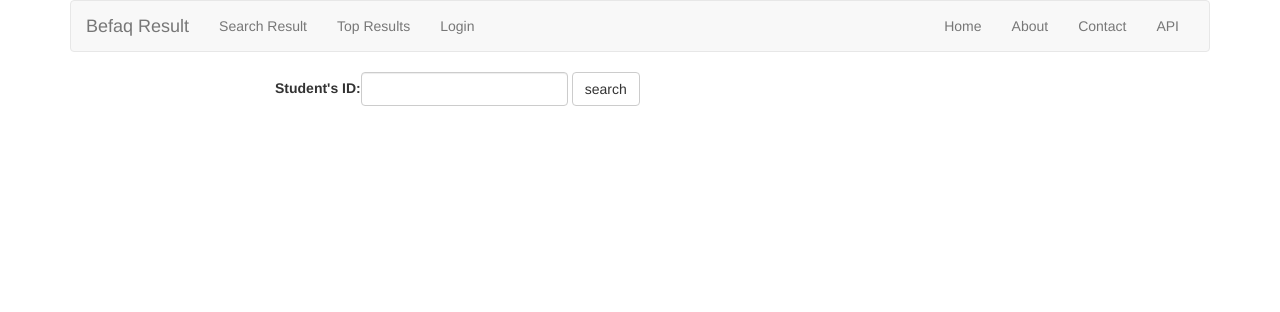
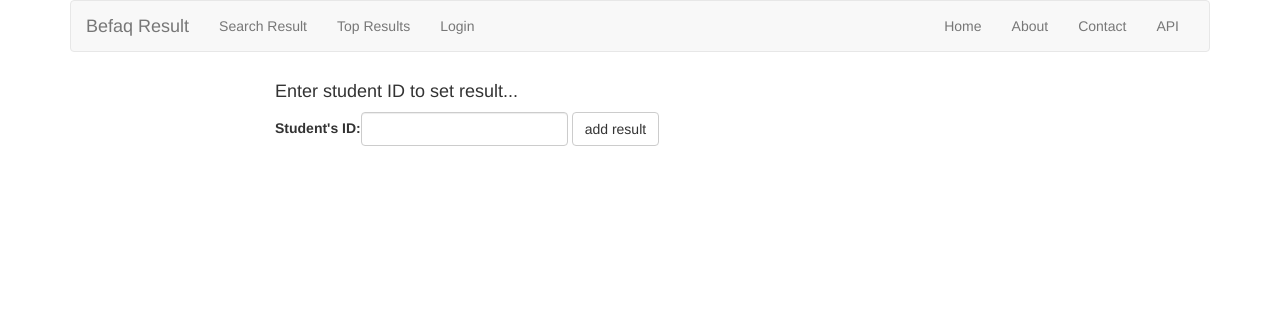
Before and after one commit to rabiulislam993/befaq, a Django app: page /result/add/ in a window 1280 px wide. Shown: the top 312 px of the page. Run offline with Django 3.2, Linux system fonts and the light colour scheme; some libraries are stand-ins or nearby versions.

Commit message:
added result adding functionality and dynamic add_result_form

```diff
--- a/result/forms.py
+++ b/result/forms.py
@@ -1,5 +1,5 @@
 from django import forms
-from django.core.validators import MinValueValidator
+from django.core.validators import MinValueValidator, MaxValueValidator
 
 
 class SearchResultForm(forms.Form):
@@ -7,6 +7,27 @@ class SearchResultForm(forms.Form):
                             required=True,
                             validators=[MinValueValidator(1)],
                             widget=forms.TextInput(attrs={'class': 'form-control'}))
+
+
+class AddResultForm(forms.Form):
+    def __init__(self, *args, **kwargs):
+        subject_list = kwargs.pop('subject_list')
+        super(AddResultForm, self).__init__(*args, **kwargs)
+
+        for i, subject in enumerate(subject_list, 1):
+            self.fields['subject_{}'.format(i)] = forms.IntegerField(label=subject,
+                                                                     required=True,
+                                                                     validators=[MinValueValidator(0),
+                                                                                 MaxValueValidator(100)],
+                                                                     widget=forms.TextInput(
+                                                                         attrs={'class': 'form-control'}))
+
+    def get_results(self):
+        results = {}
+        for name, value in self.cleaned_data.items():
+            if name.startswith('subject_'):
+                results[name] = value
+        return results
 
 
 class ResultFilterForm(forms.Form):
--- a/result/templates/result/select_student_to_add_result.html
+++ b/result/templates/result/select_student_to_add_result.html
@@ -2,16 +2,17 @@
 
 {% block content %}
     <div class="col-md-8 col-md-offset-2">
+    <h4>Enter student ID to set result...</h4>
         <div class="form-group">
             <form action="" method="post" class="form-inline">{% csrf_token %}
                 {{ form.as_table }}
-                <input type="submit" value="search" class="btn btn-default"/>
+                <input type="submit" value="add result" class="btn btn-default"/>
             </form>
         </div>
         {% if result_exists %}
             <div>
-                <p class="bg-warning">Result of Student ID: {{ student_id }} already exists.<br/></p>
-                <a href="{% url 'result:result_detail' id=student_id %}">View Result</a>
+                <p class="bg-warning">Result of Student ID: {{ student_id }} already exists.
+                <a href="{% url 'result:result_detail' id=student_id %}">View Result</a></p>
             </div>
         {% endif %}
 
--- a/result/views.py
+++ b/result/views.py
@@ -1,10 +1,11 @@
 from collections import OrderedDict
+from django.http import Http404
 from django.shortcuts import render, reverse, redirect, get_object_or_404
 
 from student.models import Student
 from madrasa.models import Madrasa
-from result.models import Result
-from result.forms import SearchResultForm, ResultFilterForm
+from .models import Result
+from .forms import SearchResultForm, ResultFilterForm, AddResultForm
 
 
 def result_search(request):
@@ -27,8 +28,9 @@ def result_search(request):
     }
     return render(request, 'result/result_search.html', context)
 
+
 def select_student_to_add_result(request):
-    context = {} # initialize context
+    context = {}  # initialize context
     if request.method == 'POST':
         form = SearchResultForm(request.POST)
         if form.is_valid():
@@ -40,23 +42,44 @@ def select_student_to_add_result(request):
                 # checking if the student's result already exists or not
                 result_exists = Result.objects.filter(student__id=id).exists()
                 if result_exists:
-                    # if result already exists then send this information
-                    context['result_exists']=True
+                    # if result already exists then send this information as error
+                    context['result_exists'] = True
                 # if student of given id is exists and his result not exists
                 # then go to add result page for adding new result for this student
                 else:
                     return redirect(reverse('result:add_result', kwargs={'id': id}))
-            else:# if student not exists then send this information
-                context['student_not_exists']=True
+            else:  # if student not exists then send this information
+                context['student_not_exists'] = True
     else:
         form = SearchResultForm()
 
-    context['form']=form
+    context['form'] = form
     return render(request, 'result/select_student_to_add_result.html', context)
 
 
 def add_result(request, id):
-    pass
+    student = get_object_or_404(Student, id=id)
+    # if this student already have result then raise 404 error
+    result_exists = Result.objects.filter(student__id=id).exists()
+    if result_exists:
+        raise Http404
+
+    subject_list = student.get_subject_list()
+
+    add_result_form = AddResultForm(request.POST or None, subject_list=subject_list)
+    if add_result_form.is_valid():
+        subject_result_dict = add_result_form.get_results()
+        # if all results is valid then create new result object
+        # and add current student to this result.
+        Result.objects.create(student=student, **subject_result_dict)
+        # after successfully create result, return to student's result page
+        return redirect(reverse('result:result_detail', kwargs={'id': student.id}))
+
+    context = {'add_result_form': add_result_form,
+               'student': student,
+               }
+    return render(request, 'result/add_result.html', context)
+
 
 def result_detail(request, id=None):
     result = get_object_or_404(Result, student__id=id)
@@ -78,25 +101,25 @@ def top_results(request):
 
     # try to find marhala and madrasa on get method
     # then filter results based on madrasa or marhala
-    filter_info = [] # show filter information as message on top results page
+    filter_info = []  # show filter information as message on top results page
     marhala = request.GET.get('marhala')
     if request.GET.get('marhala'):
         results = results.filter(student__marhala__icontains=marhala)
-        filter_info.append('Marhala: {}'.format(marhala)) # include marhala into filter info
+        filter_info.append('Marhala: {}'.format(marhala))  # include marhala into filter info
 
     madrasa = request.GET.get('madrasa')
     if request.GET.get('madrasa'):
         try:
             madrasa_id = int(madrasa)
             results = results.filter(student__madrasa__id=madrasa_id)
-            filter_info.append('Madrasa ID: {}'.format(madrasa_id)) # include madrasa id into filter info
+            filter_info.append('Madrasa ID: {}'.format(madrasa_id))  # include madrasa id into filter info
         except:
             results = results.filter(student__madrasa__name__icontains=madrasa)
-            filter_info.append('Madrasa: {}'.format(madrasa)) # include madrasa name into filter info
+            filter_info.append('Madrasa: {}'.format(madrasa))  # include madrasa name into filter info
 
     reg_year = request.GET.get('reg_year', 2018)
     results = results.filter(student__reg_year=int(reg_year))
-    filter_info.append('Year: {}'.format(reg_year)) # include registration Year into filter info
+    filter_info.append('Year: {}'.format(reg_year))  # include registration Year into filter info
 
     # convert filter_info list to comma separated String
     filter_info = ', '.join(filter_info)
@@ -104,7 +127,7 @@ def top_results(request):
     result_filter_form = ResultFilterForm(request.GET or None)
     context = {
         'result_filter_form': result_filter_form,
-        'filter_info':filter_info,
-        'results': results[:40], # always return top 40 results
+        'filter_info': filter_info,
+        'results': results[:40],  # always return top 40 results
     }
     return render(request, 'result/top_results.html', context)
--- a/templates/snippets/navbar.html
+++ b/templates/snippets/navbar.html
@@ -22,7 +22,7 @@
                            aria-expanded="false">Register<span class="caret"></span></a>
                         <ul class="dropdown-menu">
                             <li><a href="{% url 'student:student_add' %}">Register Student</a></li>
-                            <li><a href="#">Add Result</a></li>
+                            <li><a href="{% url 'result:select_student_to_add_result' %}">Add Result</a></li>
                             <li><a href="{% url 'madrasa:madrasa_add' %}">Add Madrasa</a></li>
 {#                            <li role="separator" class="divider"></li>#}
 {#                            <li class="dropdown-header">Update</li>#}
```
Also changed, not shown: result/templates/result/add_result.html (+33 -9 lines), db.sqlite3.
